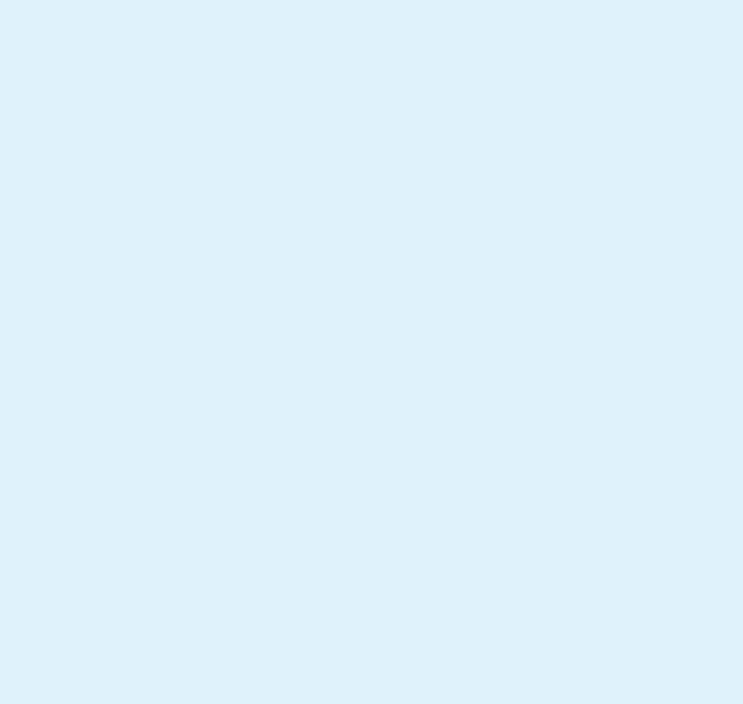
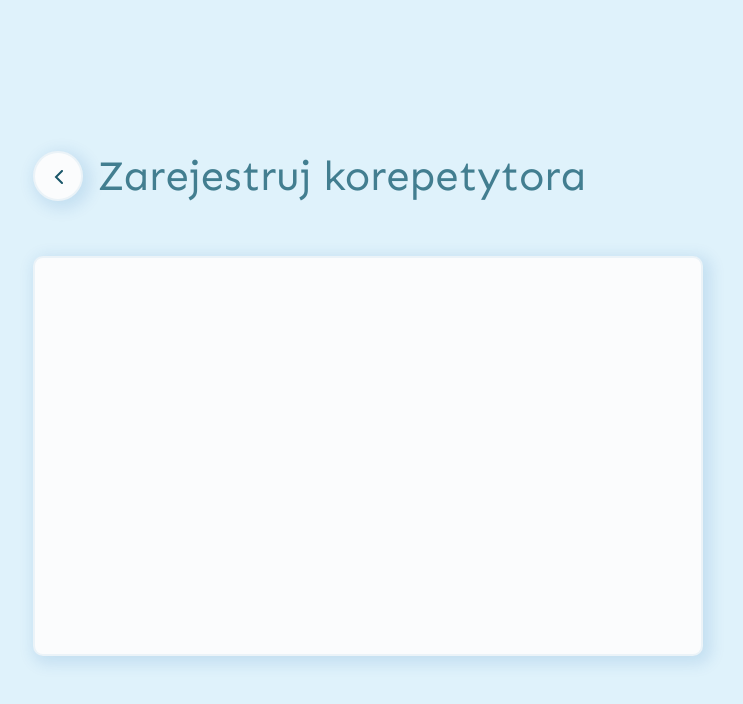
Before and after one commit to Web-Korki/Web-Korki, a React (Create React App) app in the folder app/: page /volunteer_register in a window 1280 px wide. Shown: the top 704 px of the page, without its empty margins (80-823 px from the left). Built offline with nearby package versions, Linux system fonts and the light colour scheme.

Commit message:
#2_mockUps_Volunteer-Register_sceleton

```diff
--- a/app/src/App.css
+++ b/app/src/App.css
@@ -84,3 +84,14 @@ h1 {
   color: #427e90;
 }
 /* VolunteerAnalysis End */
+
+/* VolunteerRegister Start */
+.volunteerRegisterWrapper {
+  height: 100vh;
+  min-width: 650px;
+}
+
+.volunteerRegisterTitle {
+  color: #427e90;
+}
+/* VolunteerRegister End */
--- a/app/src/App.js
+++ b/app/src/App.js
@@ -9,6 +9,7 @@ import './App.css';
 import { Route, Switch } from 'react-router';
 import { LectureAnalysis } from './core/lectureAnalysis/containers/LectureAnalysis';
 import { VolunteerAnalysis } from './core/volunteerAnalysis/containers/VolunteerAnalysis';
+import { VolunteerRegister } from './core/volunteerRegister/containers/VolunteerRegister';
 
 function App() {
   return (
@@ -21,6 +22,7 @@ function App() {
           <Route path="/inactive_replacement" component={InactiveReplacement} />
           <Route path="/lecture_analysis" component={LectureAnalysis} />
           <Route path="/volunteer_analysis" component={VolunteerAnalysis} />
+          <Route path="/volunteer_register" component={VolunteerRegister} />
         </Switch>
       </MainContainer>
     </>
--- a/app/src/core/adminMenu/containers/AdminMenu.jsx
+++ b/app/src/core/adminMenu/containers/AdminMenu.jsx
@@ -16,7 +16,7 @@ export const AdminMenu = () => {
           </div>
           <div className="row justify-content-center">
             <div className="col-auto p-0 d-flex justify-content-end">
-              <NavLink className="nav-link p-0" to="/tutor_register">
+              <NavLink className="nav-link p-0" to="/volunteer_register">
                 <StyledBox>Zarejestruj korepetytora</StyledBox>
               </NavLink>
             </div>
--- a/app/src/core/backButton/containers/BackButton.jsx
+++ b/app/src/core/backButton/containers/BackButton.jsx
@@ -7,7 +7,7 @@ export const BackButton = () => {
     history.goBack();
   };
   return (
-    <div className="col-md-auto p-0 d-flex justify-content-center align-items-center">
+    <div className="col-auto p-0 d-flex justify-content-center align-items-center">
       <StyledBackButton
         onClick={goToPreviousPath}
         className="justify-content-center align-items-center"
--- /dev/null
+++ b/app/src/core/volunteerRegister/containers/VolunteerRegister.jsx
@@ -0,0 +1,24 @@
+import { StyledVolunteerRegister } from '../styledComponents/index';
+import { BackButton } from '../../backButton/containers/BackButton';
+
+export const VolunteerRegister = () => {
+  return (
+    <>
+      <div className="volunteerRegisterWrapper d-flex align-items-center justify-content-center">
+        <div className="row">
+          <div className="d-flex justify-content-center mb-5">
+            <BackButton></BackButton>
+            <div className="col-auto p-0 menu-text volunteerRegisterTitle justify-content-end">
+              Zarejestruj korepetytora
+            </div>
+          </div>
+          <div className="d-flex justify-content-center">
+            <div>
+              <StyledVolunteerRegister></StyledVolunteerRegister>
+            </div>
+          </div>
+        </div>
+      </div>
+    </>
+  );
+};
--- /dev/null
+++ b/app/src/core/volunteerRegister/styledComponents/StyledVolunteerRegister.js
@@ -0,0 +1,11 @@
+import styled from 'styled-components';
+
+const StyledVolunteerRegister = styled.div`
+  width: 670px;
+  height: 400px;
+  background: #fbfcfd;
+  border: 2px solid #ebf3f8;
+  box-shadow: 4px 4px 15px 4px rgba(7, 93, 172, 0.12);
+  border-radius: 10px;
+`;
+export default StyledVolunteerRegister;
--- /dev/null
+++ b/app/src/core/volunteerRegister/styledComponents/index.js
@@ -0,0 +1 @@
+export { default as StyledVolunteerRegister } from './StyledVolunteerRegister';
```
